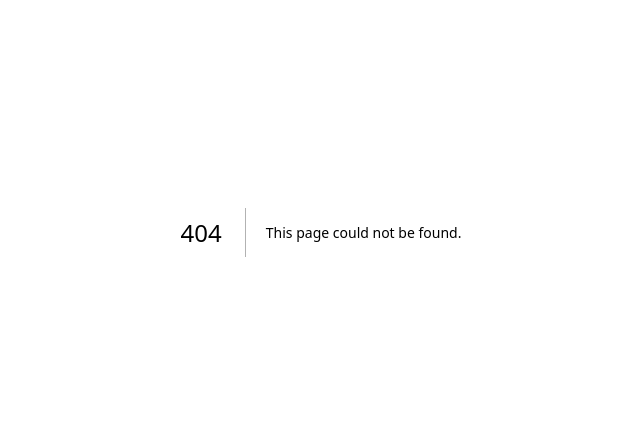
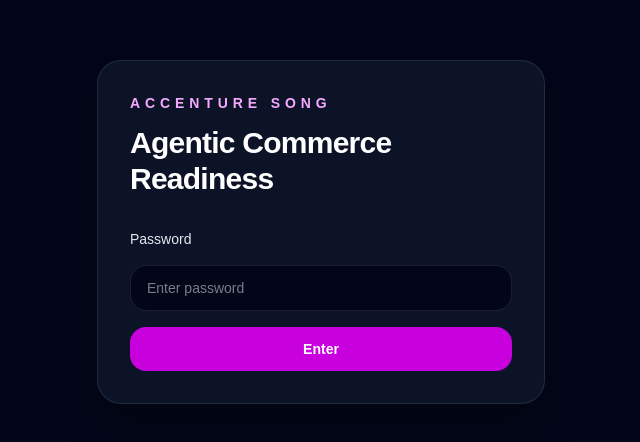
Before and after one commit to stkono123/agentic-commerce-readiness, a Next.js app: page /login in a window 1280 px wide. Before the commit this address had no page. Shown: the part 168-610 px from the top of the page, without its empty margins (319-959 px from the left). Built offline with nearby package versions, Linux system fonts and the light colour scheme.

Commit message:
Add password protection v0.5

```diff
--- /dev/null
+++ b/app/api/login/route.ts
@@ -0,0 +1,23 @@
+import { NextRequest, NextResponse } from "next/server";
+
+export async function POST(request: NextRequest) {
+  try {
+    const body = await request.json();
+    const password = String(body?.password ?? "");
+
+    if (password !== "acn-song-2026") {
+      return NextResponse.json({ success: false }, { status: 401 });
+    }
+
+    const response = NextResponse.json({ success: true });
+    response.cookies.set({
+      name: "auth",
+      value: "acn-song-2026",
+      path: "/",
+    });
+
+    return response;
+  } catch {
+    return NextResponse.json({ success: false }, { status: 401 });
+  }
+}
--- /dev/null
+++ b/app/login/page.tsx
@@ -0,0 +1,75 @@
+"use client";
+
+import { FormEvent, useState } from "react";
+import { useRouter } from "next/navigation";
+
+export default function LoginPage() {
+  const router = useRouter();
+  const [password, setPassword] = useState("");
+  const [error, setError] = useState("");
+  const [isSubmitting, setIsSubmitting] = useState(false);
+
+  async function handleSubmit(event: FormEvent<HTMLFormElement>) {
+    event.preventDefault();
+    setError("");
+    setIsSubmitting(true);
+
+    try {
+      const response = await fetch("/api/login", {
+        method: "POST",
+        headers: { "Content-Type": "application/json" },
+        body: JSON.stringify({ password }),
+      });
+
+      if (!response.ok) {
+        setError("Incorrect password");
+        return;
+      }
+
+      router.push("/");
+      router.refresh();
+    } catch {
+      setError("Incorrect password");
+    } finally {
+      setIsSubmitting(false);
+    }
+  }
+
+  return (
+    <div className="flex min-h-screen items-center justify-center bg-slate-950 px-4 py-8 text-slate-100">
+      <div className="w-full max-w-md rounded-3xl border border-white/10 bg-slate-900/80 p-8 shadow-2xl shadow-black/40 backdrop-blur">
+        <p className="text-sm font-semibold uppercase tracking-[0.35em] text-fuchsia-300">
+          ACCENTURE SONG
+        </p>
+        <h1 className="mt-3 text-3xl font-semibold tracking-tight text-white">
+          Agentic Commerce Readiness
+        </h1>
+
+        <form onSubmit={handleSubmit} className="mt-8 space-y-4">
+          <label className="block text-sm font-medium text-slate-200" htmlFor="password">
+            Password
+          </label>
+          <input
+            id="password"
+            type="password"
+            value={password}
+            onChange={(event) => setPassword(event.target.value)}
+            className="w-full rounded-2xl border border-white/10 bg-slate-950 px-4 py-3 text-sm text-slate-100 outline-none ring-0"
+            placeholder="Enter password"
+            required
+          />
+
+          <button
+            type="submit"
+            disabled={isSubmitting}
+            className="w-full rounded-2xl bg-fuchsia-600 px-4 py-3 text-sm font-semibold text-white transition hover:bg-fuchsia-500 disabled:cursor-not-allowed disabled:opacity-70"
+          >
+            {isSubmitting ? "Checking..." : "Enter"}
+          </button>
+
+          {error ? <p className="text-sm text-rose-300">{error}</p> : null}
+        </form>
+      </div>
+    </div>
+  );
+}
--- /dev/null
+++ b/middleware.ts
@@ -0,0 +1,24 @@
+import { NextResponse } from "next/server";
+import type { NextRequest } from "next/server";
+
+const EXCLUDED_PATHS = ["/login", "/api/login"];
+
+export function middleware(request: NextRequest) {
+  const { pathname } = request.nextUrl;
+
+  if (EXCLUDED_PATHS.includes(pathname)) {
+    return NextResponse.next();
+  }
+
+  const authCookie = request.cookies.get("auth")?.value;
+
+  if (authCookie === "acn-song-2026") {
+    return NextResponse.next();
+  }
+
+  return NextResponse.redirect(new URL("/login", request.url));
+}
+
+export const config = {
+  matcher: ["/((?!_next/static|_next/image|favicon.ico).*)"],
+};
```
